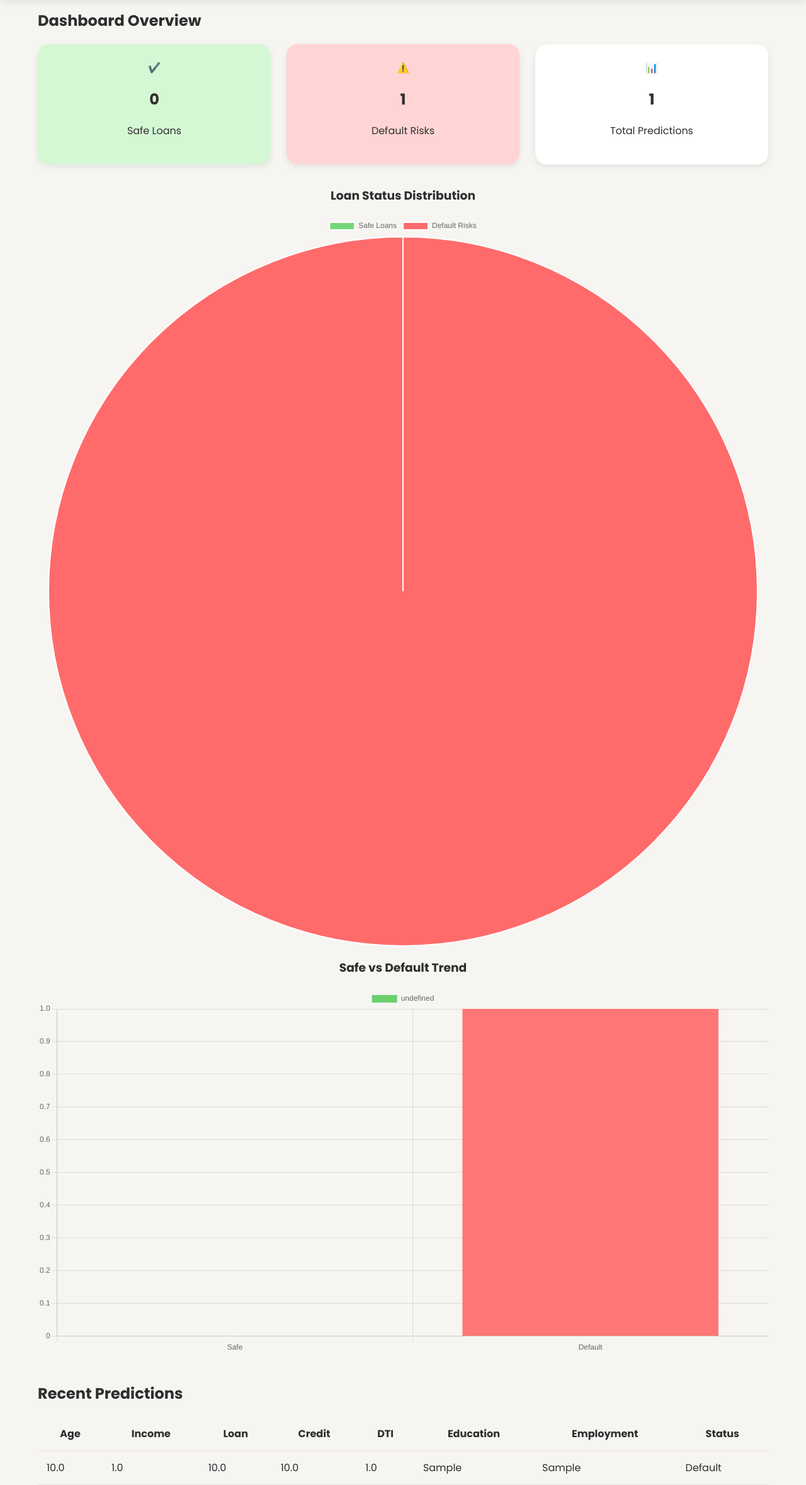
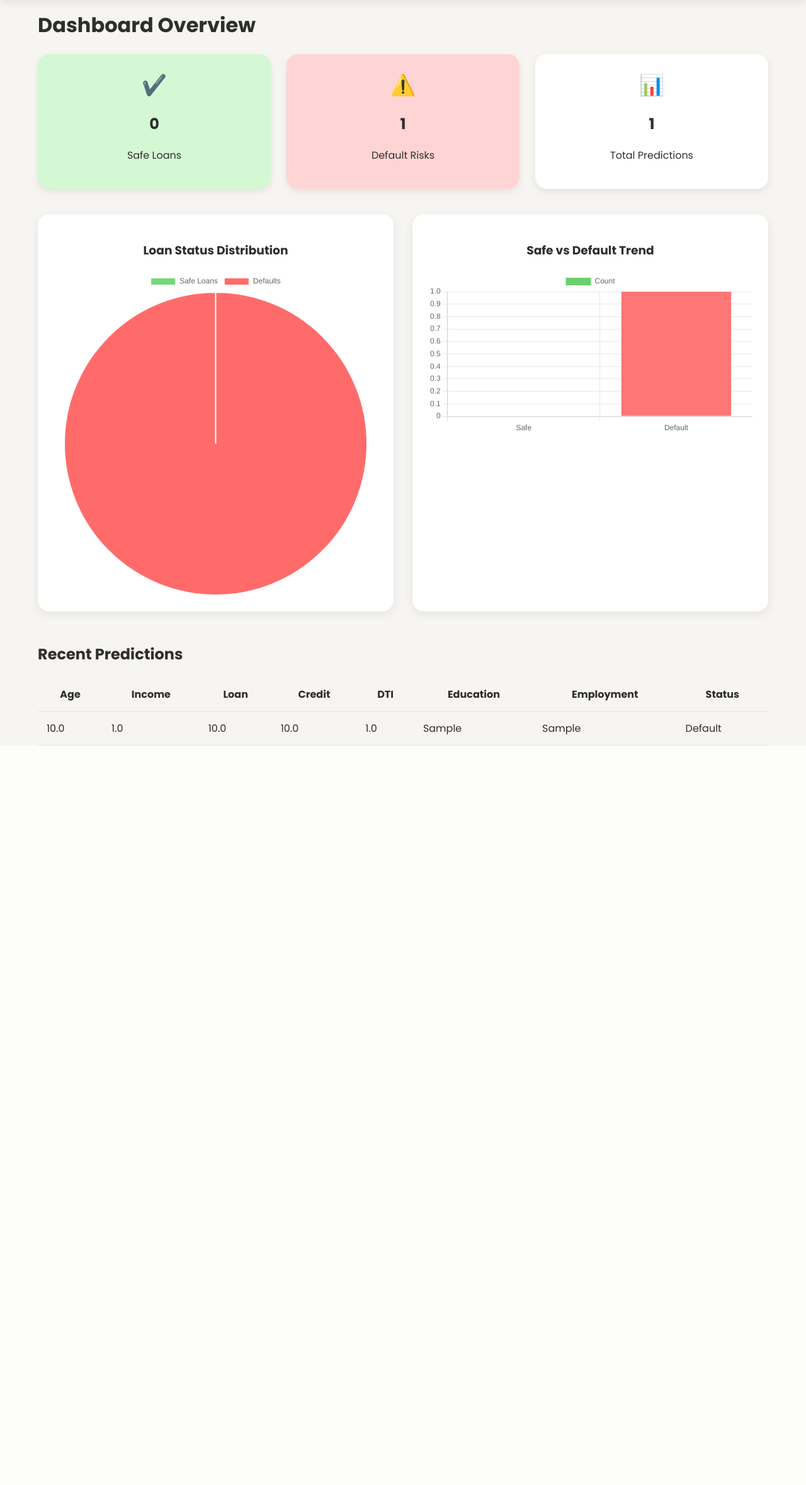
Before and after one commit to vishwasp1005/Loan_def, a Flask app: page /dashboard in a window 1280 px wide. Shown: the part 135-2493 px from the top of the page at 63% size. After the commit the page ends 1319 px from the top, so only its background shows below. Run offline with Flask 3, Linux system fonts and the light colour scheme; the visitor is signed in with stand-in values (Sample User, id 1); tables that the repository leaves empty hold one stand-in row (values such as "Sample post"); parts of the project's set-up code (start-up, migrations or seed data) failed here and were passed over.

Commit message:
Update dashboard.html

```diff
--- a/templates/dashboard.html
+++ b/templates/dashboard.html
@@ -4,14 +4,40 @@
     <meta charset="UTF-8">
     <title>LoanShield - Dashboard</title>
     <link rel="stylesheet" href="{{ url_for('static', filename='css/style.css') }}">
+
+    <!-- CHART.JS -->
     <script src="https://cdn.jsdelivr.net/npm/chart.js"></script>
+
+    <style>
+        .chart-container {
+            display: flex;
+            gap: 30px;
+            margin-top: 40px;
+            flex-wrap: wrap;
+        }
+
+        .chart-box {
+            background: white;
+            flex: 1;
+            min-width: 350px;
+            padding: 25px;
+            border-radius: 18px;
+            box-shadow: 0 4px 15px rgba(0,0,0,0.08);
+            animation: fadeIn 0.9s;
+        }
+
+        .icon {
+            font-size: 32px;
+            margin-bottom: 10px;
+        }
+    </style>
 </head>
 
 <body class="fade-in">
 
     {% include 'navbar.html' %}
 
-    <section class="page-container fade-in">
+    <div class="page-container">
 
         <h1 class="page-title">Dashboard Overview</h1>
 
@@ -38,8 +64,10 @@
 
         </div>
 
+
         <!-- CHARTS -->
         <div class="chart-container">
+
             <div class="chart-box">
                 <h3 style="text-align:center;">Loan Status Distribution</h3>
                 <canvas id="pieChart"></canvas>
@@ -49,11 +77,14 @@
                 <h3 style="text-align:center;">Safe vs Default Trend</h3>
                 <canvas id="barChart"></canvas>
             </div>
+
         </div>
 
+
         <!-- TABLE -->
-        <h2 style="margin-top: 45px;">Recent Predictions</h2>
-        <table class="history-table fade-in">
+        <h2 style="margin-top: 50px;">Recent Predictions</h2>
+
+        <table class="history-table">
             <tr>
                 <th>Age</th>
                 <th>Income</th>
@@ -66,7 +97,7 @@
             </tr>
 
             {% for row in history %}
-            <tr>
+            <tr class="fade-in">
                 <td>{{ row.age }}</td>
                 <td>{{ row.income }}</td>
                 <td>{{ row.loan_amount }}</td>
@@ -81,29 +112,38 @@
             {% endfor %}
         </table>
 
-    </section>
+    </div>
 
+
+    <!-- CHART SCRIPTS -->
     <script>
+        const safe = {{ safe }};
+        const danger = {{ danger }};
+
+        /* PIE CHART */
         new Chart(document.getElementById('pieChart'), {
             type: 'pie',
             data: {
-        labels: ['Safe Loans', 'Default Risks'],
+                labels: ['Safe Loans', 'Defaults'],
                 datasets: [{
-            data: [{{ safe }}, {{ danger }}],
+                    data: [safe, danger],
                     backgroundColor: ['#76d77a', '#ff6b6b']
                 }]
             }
         });
 
+        /* BAR CHART */
         new Chart(document.getElementById('barChart'), {
             type: 'bar',
             data: {
                 labels: ['Safe', 'Default'],
                 datasets: [{
-            data: [{{ safe }}, {{ danger }}],
+                    label: 'Count',
+                    data: [safe, danger],
                     backgroundColor: ['#6ad06d', '#ff7676']
                 }]
-    }
+            },
+            options: { responsive: true }
         });
     </script>
 
```
Lines whose indentation alone changed are shown as unchanged.
